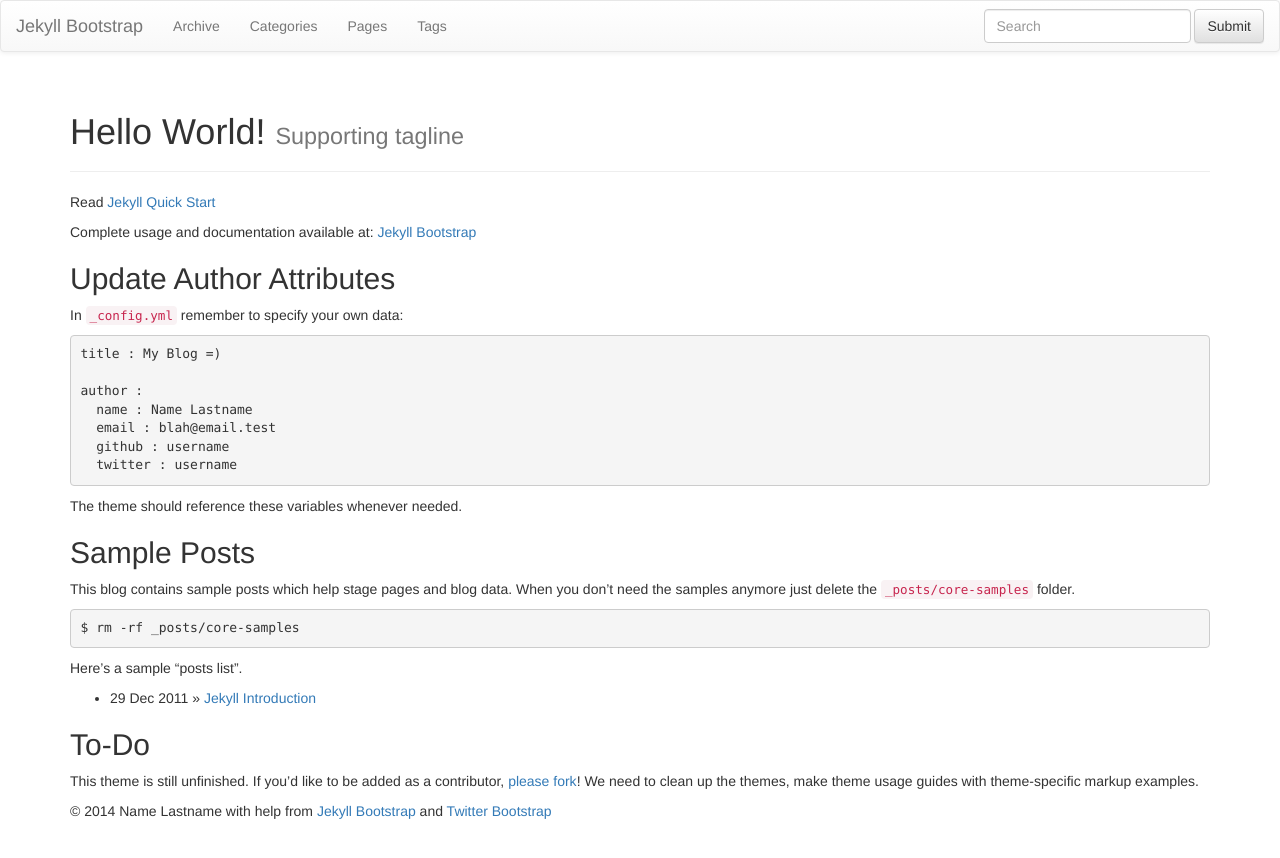
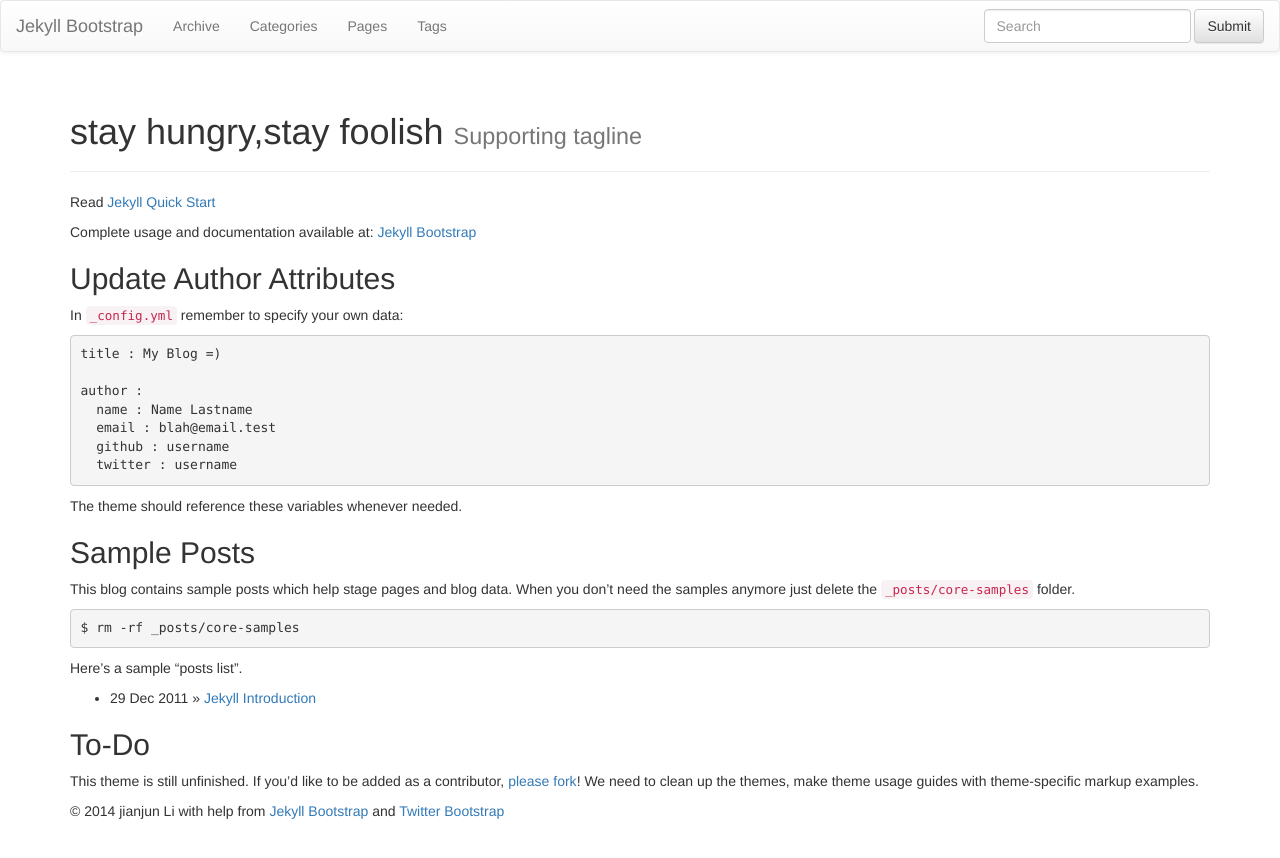
Before and after one commit to lazy-ant/lazy-ant.github.io, a Jekyll site: the page built from index.md, in a window 1280 px wide. Shown: the top 858 px of the page. Built offline with Jekyll 4.4.1, drawn with Linux system fonts in a browser that asks for light colours; nearby versions of some CDN libraries; library files that are not in the unit come from our copies.

Commit message:
修改titile及个人信息

```diff
--- a/_config.yml
+++ b/_config.yml
@@ -11,9 +11,9 @@
 title : Jekyll Bootstrap
 tagline: Site Tagline
 author :
-  name : Name Lastname
-  email : blah@email.test
-  github : username
+  name : jianjun Li
+  email : wayenbest@163.com
+  github : lazy-ant
   twitter : username
   feedburner : feedname
 
--- a/index.md
+++ b/index.md
@@ -1,6 +1,6 @@
 ---
 layout: page
-title: Hello World!
+title: stay hungry,stay foolish
 tagline: Supporting tagline
 ---
 {% include JB/setup %}
```
Also changed, not shown: 1 other file.
